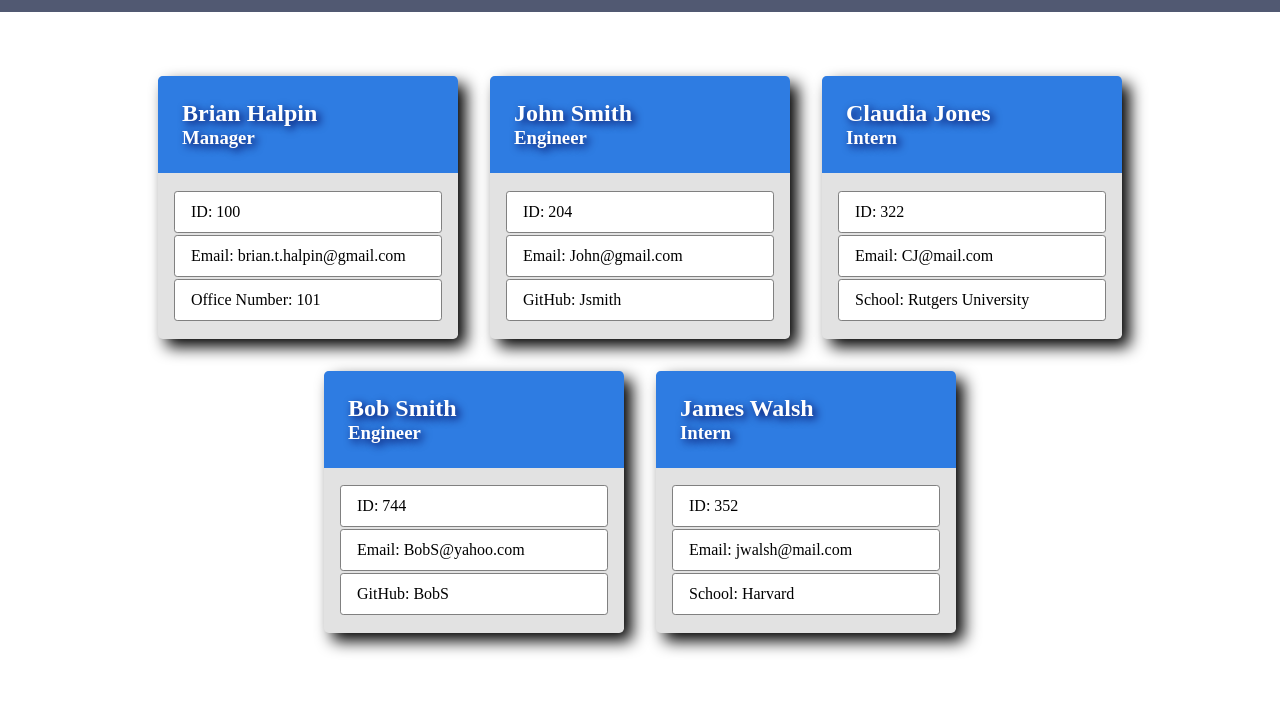
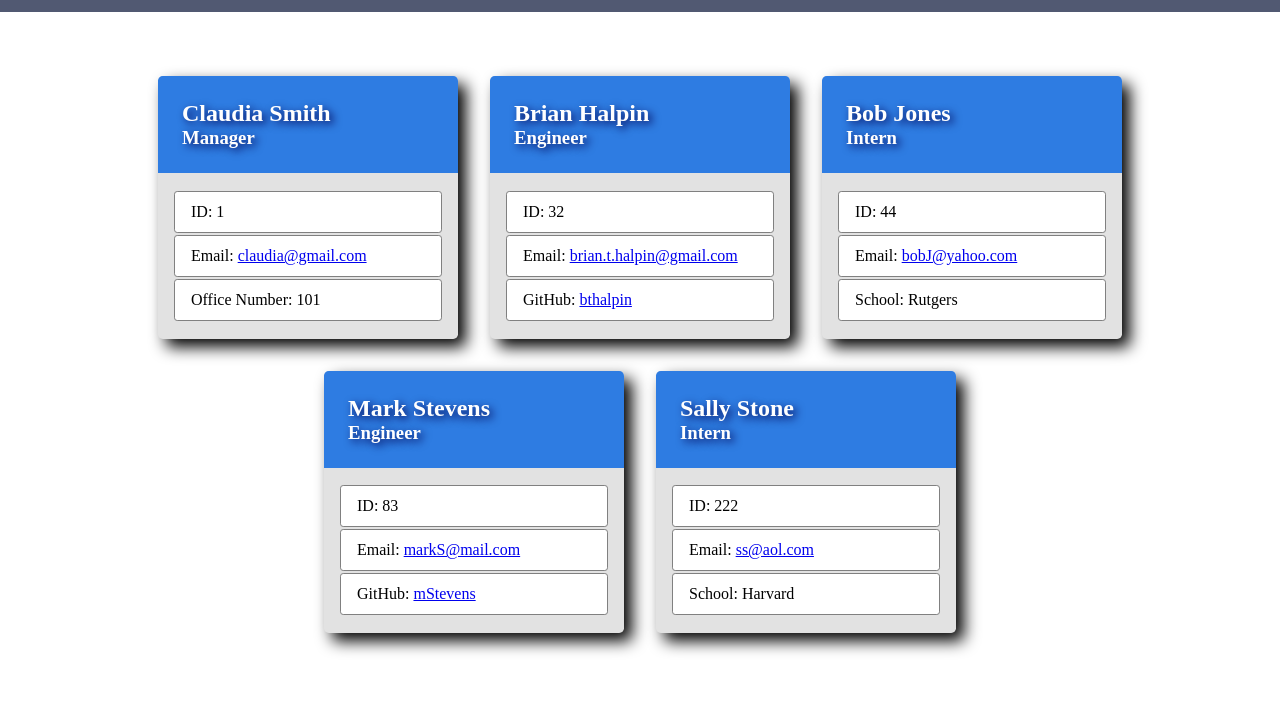
Before and after one commit to bthalpin/Team-Management-System, a website: page assets/sample/team.html in a window 1280 px wide. Shown: the part 88-800 px from the top of the page. Drawn offline with Linux system fonts and the light colour scheme.

Commit message:
Add link to email and github

```diff
--- a/assets/sample/style.css
+++ b/assets/sample/style.css
@@ -2,7 +2,6 @@
     margin:0;
     padding:0;
     box-sizing: border-box;
-    color:white;
 }
 header{
     width:100vw;
@@ -15,6 +14,7 @@ header{
 header>h1{
     padding:1.5rem 0;
     background-color: rgb(81, 89, 114);
+    color:white;
 }
 
 .container{
@@ -34,17 +34,14 @@ header>h1{
 .card-head{
     background-color: rgb(46, 124, 226);
     padding:1.5rem;
-
+    color:white;
     border-radius: 0.3rem 0.3rem 0 0;
 }
 .card-head>*{
     text-shadow: 0.2rem 0.2rem 0.5rem rgb(1, 1, 82);
 }
 .card-content{
-    /* height:80%; */
     padding:1rem;
-
-
 }
 .card-content ul{
     list-style-type: none;
@@ -54,9 +51,10 @@ header>h1{
     margin:0.1rem 0;
     border:1px solid rgb(128, 128, 128);
     background-color: white;
-    color:black;
     border-radius: 0.2rem;
 }
+
+
 
 @media screen and (min-width:500px) {
     .card-container{
--- a/assets/sample/team.html
+++ b/assets/sample/team.html
@@ -4,26 +4,26 @@
         <meta charset="UTF-8">
         <meta http-equiv="X-UA-Compatible" content="IE=edge">
         <meta name="viewport" content="width=device-width, initial-scale=1.0">
-        <title>BRIAN HALPIN'S TEAM</title>
+        <title>CLAUDIA SMITH'S TEAM</title>
         <link rel="stylesheet" href="./style.css">
     </head>
     <body>
         <header>
-            <h1>BRIAN HALPIN'S TEAM</h1>
+            <h1>CLAUDIA SMITH'S TEAM</h1>
         </header>
         <main class="container">
             <section class="card-container">
                 <section class="card">
                     <section class="card-head">
-                        <h2>Brian Halpin</h2>
+                        <h2>Claudia Smith</h2>
                         <h3>Manager</h3>
                     </section>
                     <section class="card-content">
 
                         <section>
                             <ul>
-                                <li>ID: 100</li>
-                                <li>Email: brian.t.halpin@gmail.com</li>
+                                <li>ID: 1</li>
+                                <li>Email: <a href="mailto:claudia@gmail.com">claudia@gmail.com</a></li>
                                 <li>Office Number: 101</li>
                             </ul>
                         </section>
@@ -31,63 +31,63 @@
                 </section>
 <section class="card">
                     <section class="card-head">
-                        <h2>John Smith</h2>
+                        <h2>Brian Halpin</h2>
                         <h3>Engineer</h3>
                     </section>
                     <section class="card-content">
 
                         <section>
                             <ul>
-                                <li>ID: 204</li>
-                                <li>Email: John@gmail.com</li>
-                                <li>GitHub: Jsmith</li>
+                                <li>ID: 32</li>
+                                <li>Email: <a href="mailto:brian.t.halpin@gmail.com">brian.t.halpin@gmail.com</a></li>
+                                <li>GitHub: <a href='https://github.com/bthalpin'>bthalpin</a></li>
                             </ul>
                         </section>
                     </section>
                 </section>
 <section class="card">
                     <section class="card-head">
-                        <h2>Claudia Jones</h2>
+                        <h2>Bob Jones</h2>
                         <h3>Intern</h3>
                     </section>
                     <section class="card-content">
 
                         <section>
                             <ul>
-                                <li>ID: 322</li>
-                                <li>Email: CJ@mail.com</li>
-                                <li>School: Rutgers University</li>
+                                <li>ID: 44</li>
+                                <li>Email: <a href="mailto:bobJ@yahoo.com">bobJ@yahoo.com</a></li>
+                                <li>School: Rutgers</li>
                             </ul>
                         </section>
                     </section>
                 </section>
 <section class="card">
                     <section class="card-head">
-                        <h2>Bob Smith</h2>
+                        <h2>Mark Stevens</h2>
                         <h3>Engineer</h3>
                     </section>
                     <section class="card-content">
 
                         <section>
                             <ul>
-                                <li>ID: 744</li>
-                                <li>Email: BobS@yahoo.com</li>
-                                <li>GitHub: BobS</li>
+                                <li>ID: 83</li>
+                                <li>Email: <a href="mailto:markS@mail.com">markS@mail.com</a></li>
+                                <li>GitHub: <a href='https://github.com/mStevens'>mStevens</a></li>
                             </ul>
                         </section>
                     </section>
                 </section>
 <section class="card">
                     <section class="card-head">
-                        <h2>James Walsh</h2>
+                        <h2>Sally Stone</h2>
                         <h3>Intern</h3>
                     </section>
                     <section class="card-content">
 
                         <section>
                             <ul>
-                                <li>ID: 352</li>
-                                <li>Email: jwalsh@mail.com</li>
+                                <li>ID: 222</li>
+                                <li>Email: <a href="mailto:ss@aol.com">ss@aol.com</a></li>
                                 <li>School: Harvard</li>
                             </ul>
                         </section>
--- a/src/templates/html/card.js
+++ b/src/templates/html/card.js
@@ -5,7 +5,8 @@ const card = (employee) =>{
     if (employee.getRole() === 'Manager'){
         roleSpecificVariable = 'Office Number: '+employee.getOfficeNumber();
     }else if (employee.getRole()==='Engineer'){
-        roleSpecificVariable = 'GitHub: '+employee.getGithub()
+        roleSpecificVariable = `GitHub: <a href='https://github.com/${employee.getGithub()}'>${employee.getGithub()}</a>`
+
     }else{
         roleSpecificVariable = 'School: '+employee.getSchool()
     }
@@ -22,7 +23,7 @@ const card = (employee) =>{
                         <section>
                             <ul>
                                 <li>ID: ${employee.getId()}</li>
-                                <li>Email: ${employee.getEmail()}</li>
+                                <li>Email: <a href="mailto:${employee.getEmail()}">${employee.getEmail()}</a></li>
                                 <li>${roleSpecificVariable}</li>
                             </ul>
                         </section>
```
Also changed, not shown: src/templates/css/cssTemplate.js (+4 -6 lines), assets/images/html.png, dist/style.css, dist/team.html.
